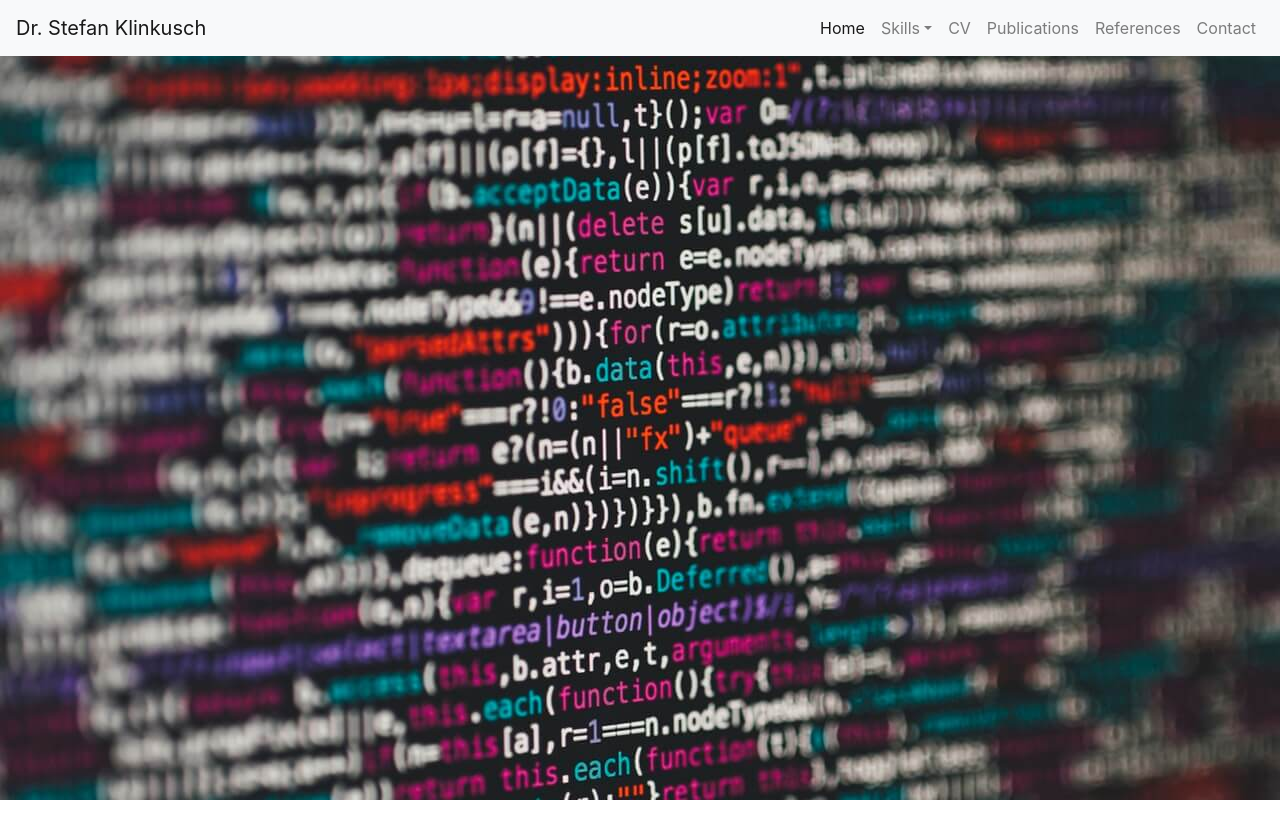
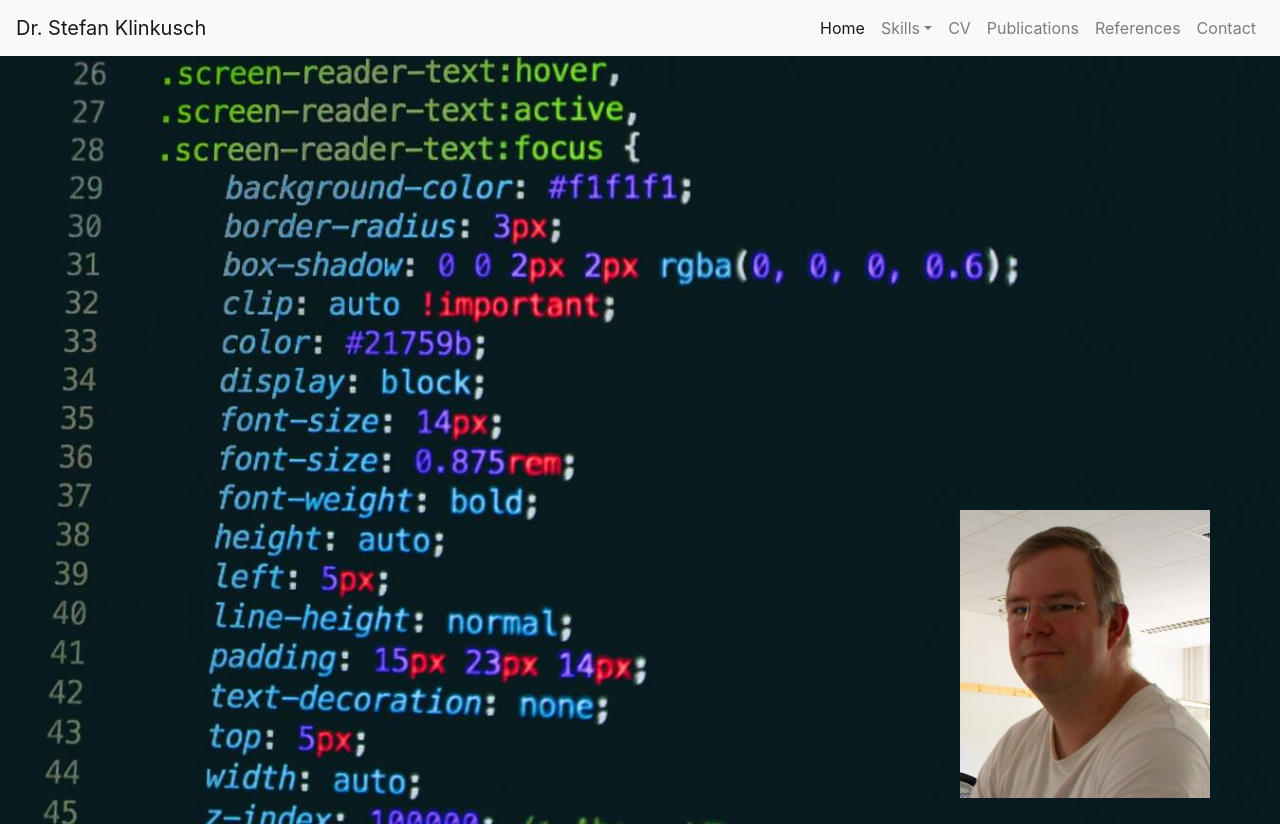
Before and after one commit to sklinkusch/portfolio, a React (Create React App) app: page / in a window 1280 px wide. Before the commit the page ends 800 px from the top, so only its background shows below. Built offline with nearby package versions, Linux system fonts and the light colour scheme.

Commit message:
imported titleimage

```diff
--- a/src/Components/App.js
+++ b/src/Components/App.js
@@ -1,11 +1,13 @@
 import React from "react";
 import "../styles/App.scss";
 import MyNavbar from "./MyNavbar";
+import TitleImage from "./TitleImage";
 
 function App() {
   return (
     <div className="App">
       <MyNavbar />
+      <TitleImage />
     </div>
   );
 }
--- /dev/null
+++ b/src/Components/TitleImage.js
@@ -0,0 +1,11 @@
+import React from "react";
+
+export default function TitleImage() {
+  return (
+    <div className="sk-img-container sk-w100vw sk-h60vw sk-flex-col sk-jc-end sk-ai-end">
+      <div className="sk-small-img">
+        <img src="./Stefan.jpg" alt="Dr. Stefan Klinkusch" />
+      </div>
+    </div>
+  );
+}
```
